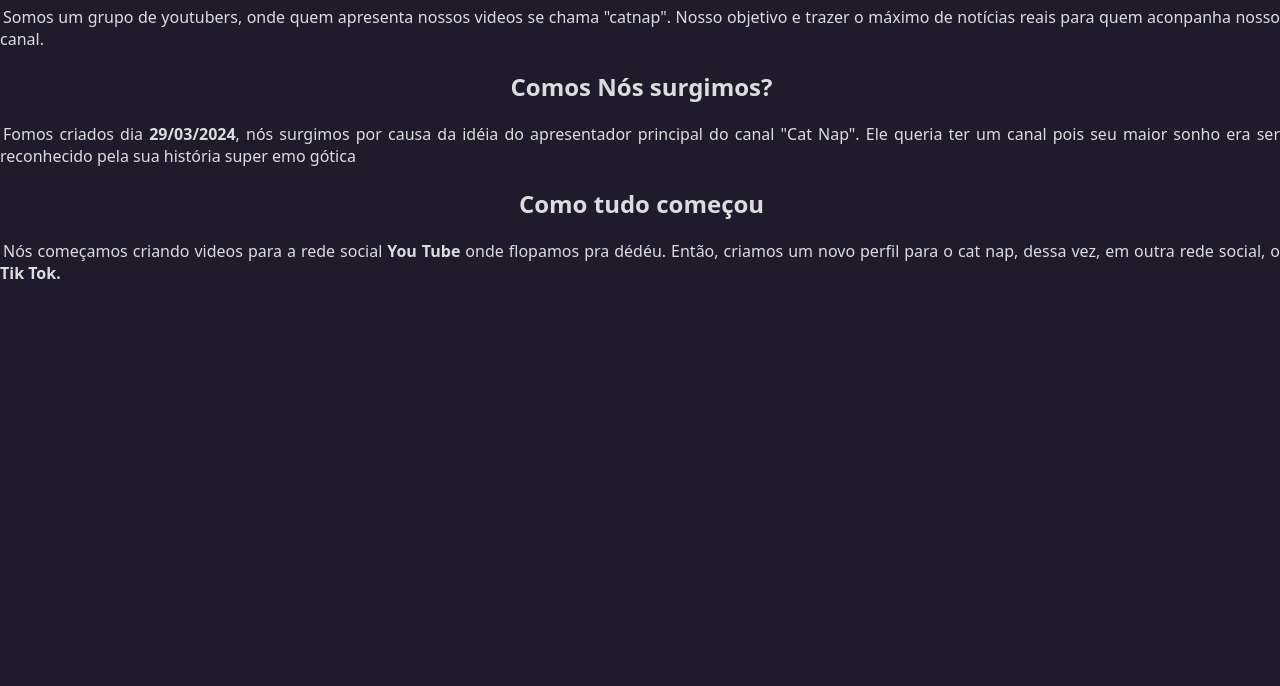
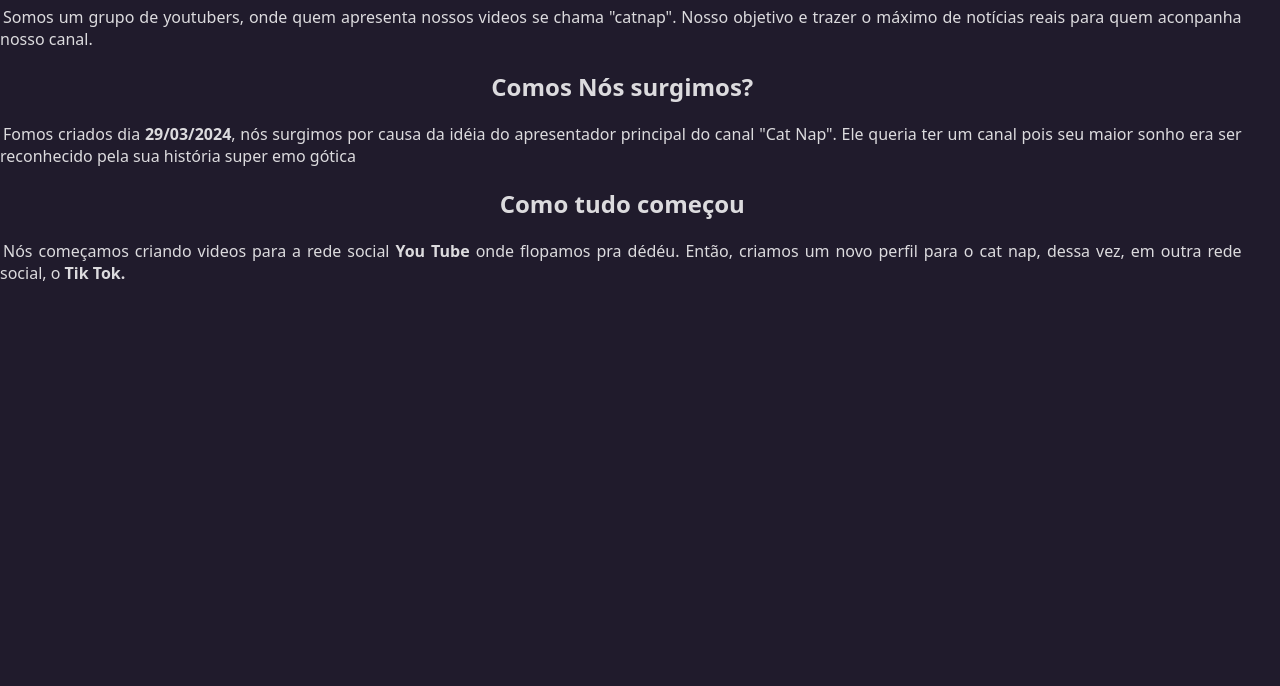
Before and after one commit to Menelaiar/catnap-site, a plain HTML site: page index.html in a window 1280 px wide. Shown: the part 114-800 px from the top of the page. Drawn offline with Linux system fonts and the light colour scheme.

Commit message:
Update style.css

```diff
--- a/style.css
+++ b/style.css
@@ -26,5 +26,5 @@ a:hover {
     text-decoration: underline;
 }
 body {
-    min-width: 97vw;
+    max-width: 97vw;
 }
```
